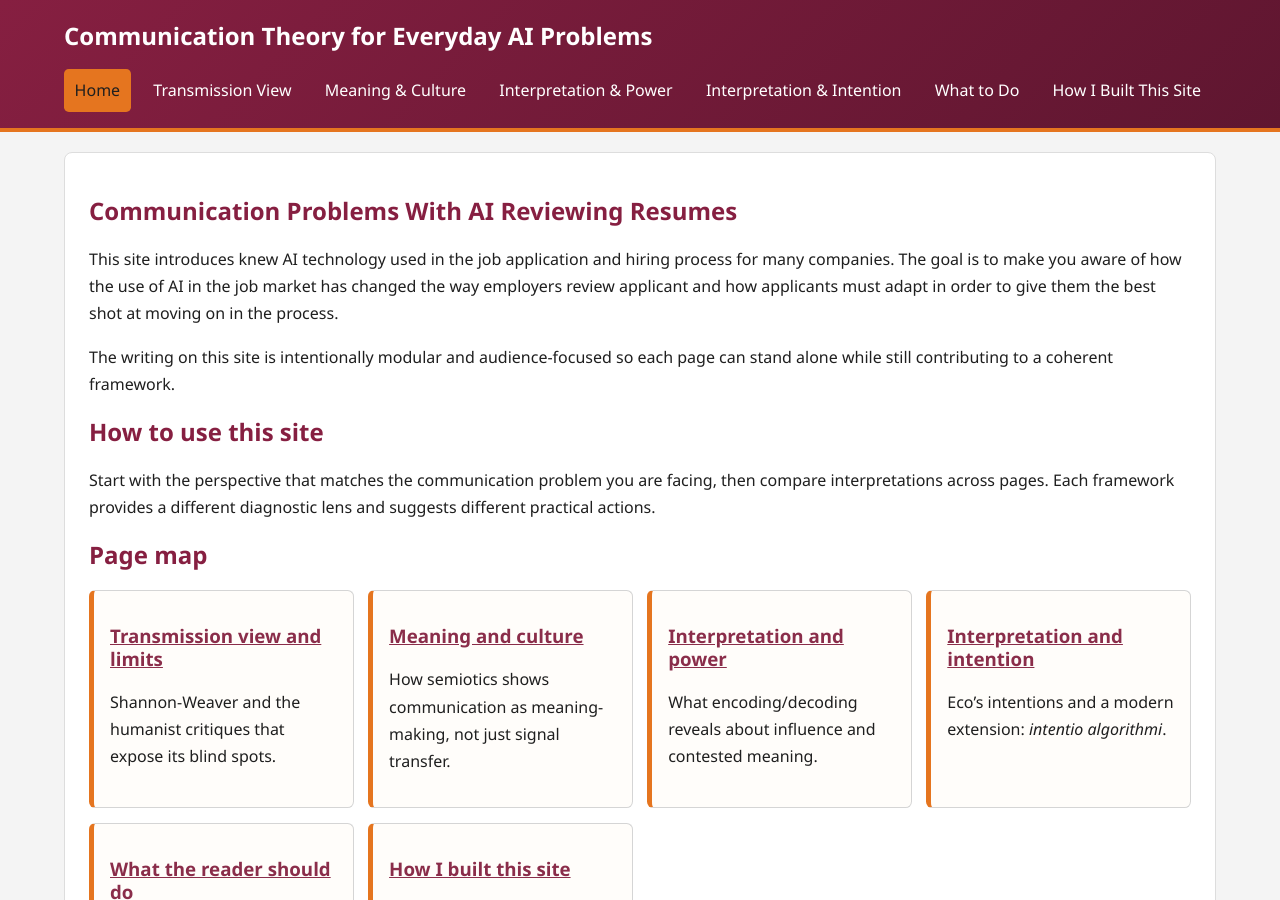
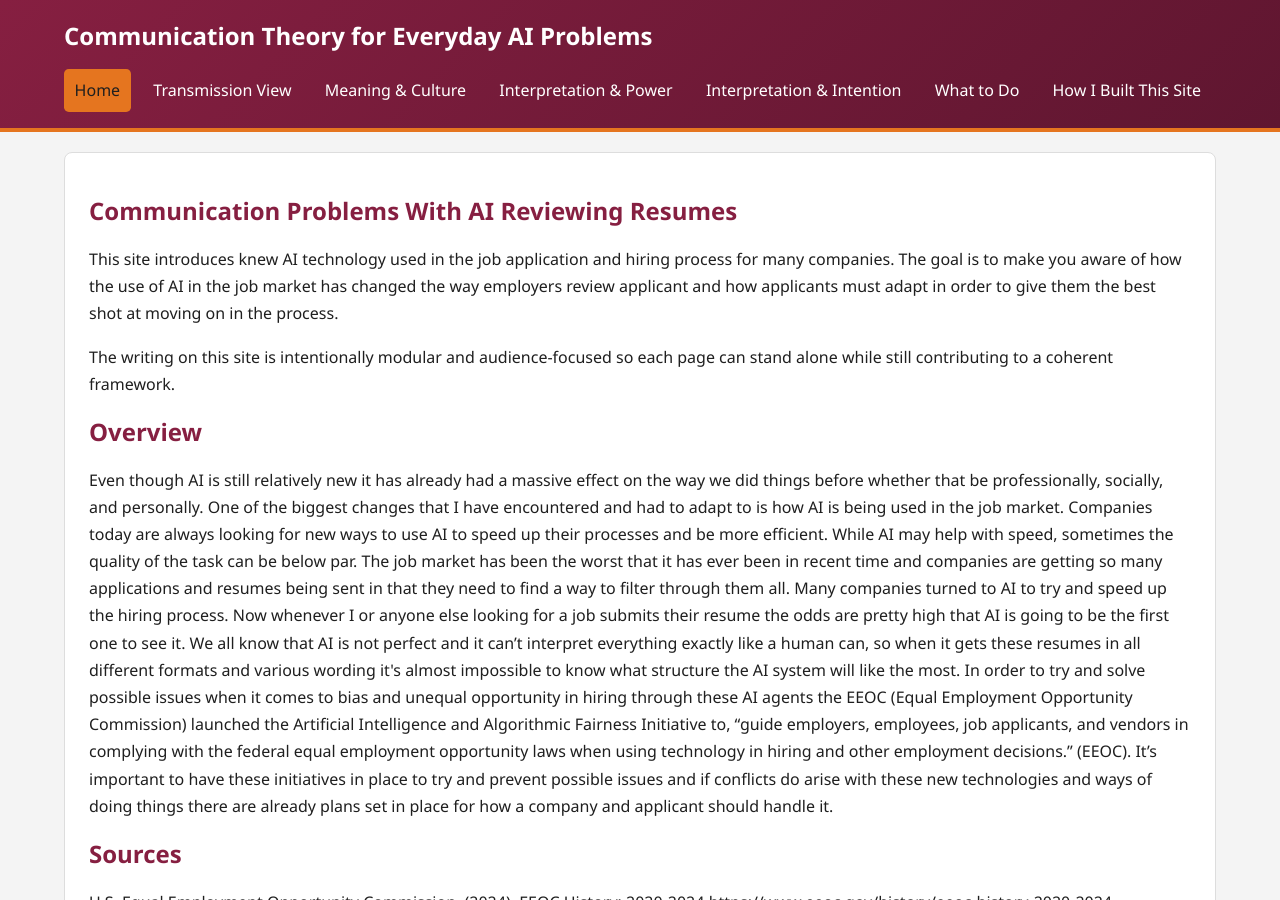
Before and after one commit to zachbranum/zbprimer, a Jekyll site: the page built from index.md, in a window 1280 px wide and 900 px high. Built offline with Jekyll 4.4.1, drawn with Linux system fonts in a browser that asks for light colours; some of the changed text lies outside the part shown.

Commit message:
Add overview section on AI in job applications
Added an overview section discussing the impact of AI on the job market and the EEOC's initiative for fairness in hiring.

```diff
--- a/index.md
+++ b/index.md
@@ -10,10 +10,17 @@ description: "Welcome page for the communication theory project."
   <p>The writing on this site is intentionally modular and audience-focused so each page can stand alone while still contributing to a coherent framework.</p>
 </section>
 
-<section aria-labelledby="how-to-use-site">
-  <h2 id="how-to-use-site">How to use this site</h2>
-  <p>Start with the perspective that matches the communication problem you are facing, then compare interpretations across pages. Each framework provides a different diagnostic lens and suggests different practical actions.</p>
+<section aria-labelledby="Overview">
+  <h2 id="Overview">Overview</h2>
+  <p>Even though AI is still relatively new it has already had a massive effect on the way we did things before whether that be professionally, socially, and personally. One of the biggest changes that I have encountered and had to adapt to is how AI is being used in the job market. Companies today are always looking for new ways to use AI to speed up their processes and be more efficient. While AI may help with speed, sometimes the quality of the task can be below par. The job market has been the worst that it has ever been in recent time and companies are getting so many applications and resumes being sent in that they need to find a way to filter through them all. Many companies turned to AI to try and speed up the hiring process. Now whenever I or anyone else looking for a job submits their resume the odds are pretty high that AI is going to be the first one to see it.
+
+We all know that AI is not perfect and it can’t interpret everything exactly like a human can, so when it gets these resumes in all different formats and various wording it's almost impossible to know what structure the AI system will like the most. In order to try and solve possible issues when it comes to bias and unequal opportunity in hiring through these AI agents the EEOC (Equal Employment Opportunity Commission) launched the Artificial Intelligence and Algorithmic Fairness Initiative to, “guide employers, employees, job applicants, and vendors in complying with the federal equal employment opportunity laws when using technology in hiring and other employment decisions.” (EEOC). It’s important to have these initiatives in place to try and prevent possible issues and if conflicts do arise with these new technologies and ways of doing things there are already plans set in place for how a company and applicant should handle it.
+</p>
 </section>
+
+## Sources
+
+U.S. Equal Employment Opportunity Commission. (2024). EEOC History: 2020-2024.https://www.eeoc.gov/history/eeoc-history-2020-2024
 
 <section aria-labelledby="site-map">
   <h2 id="site-map">Page map</h2>
```
